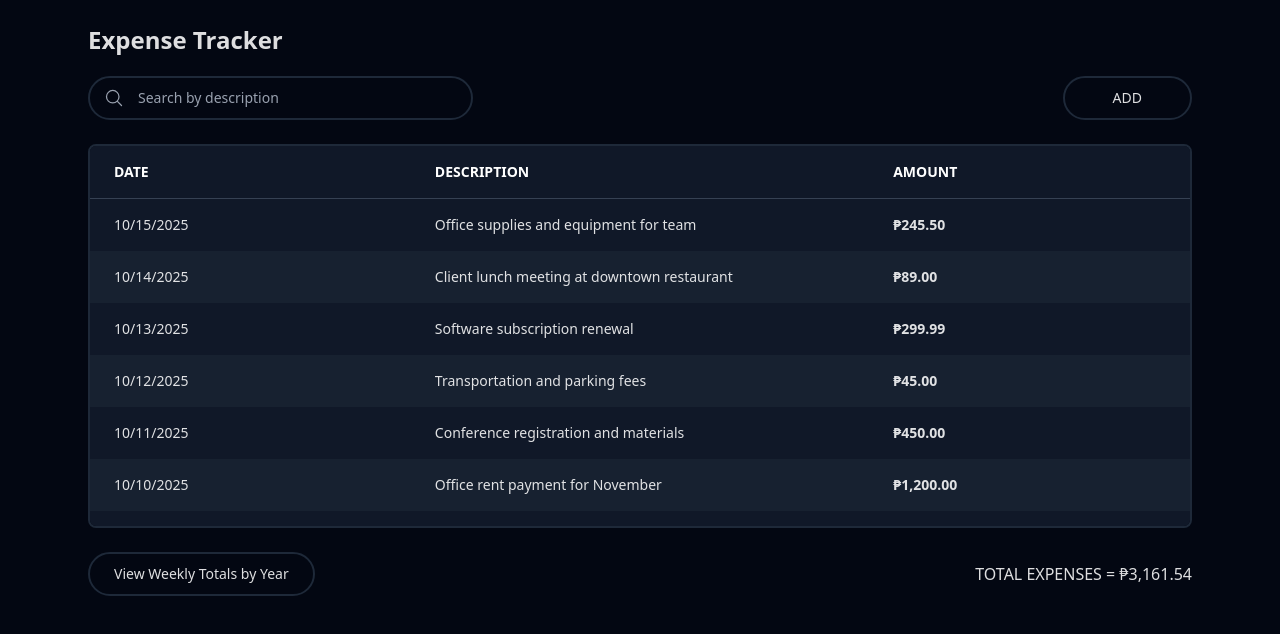
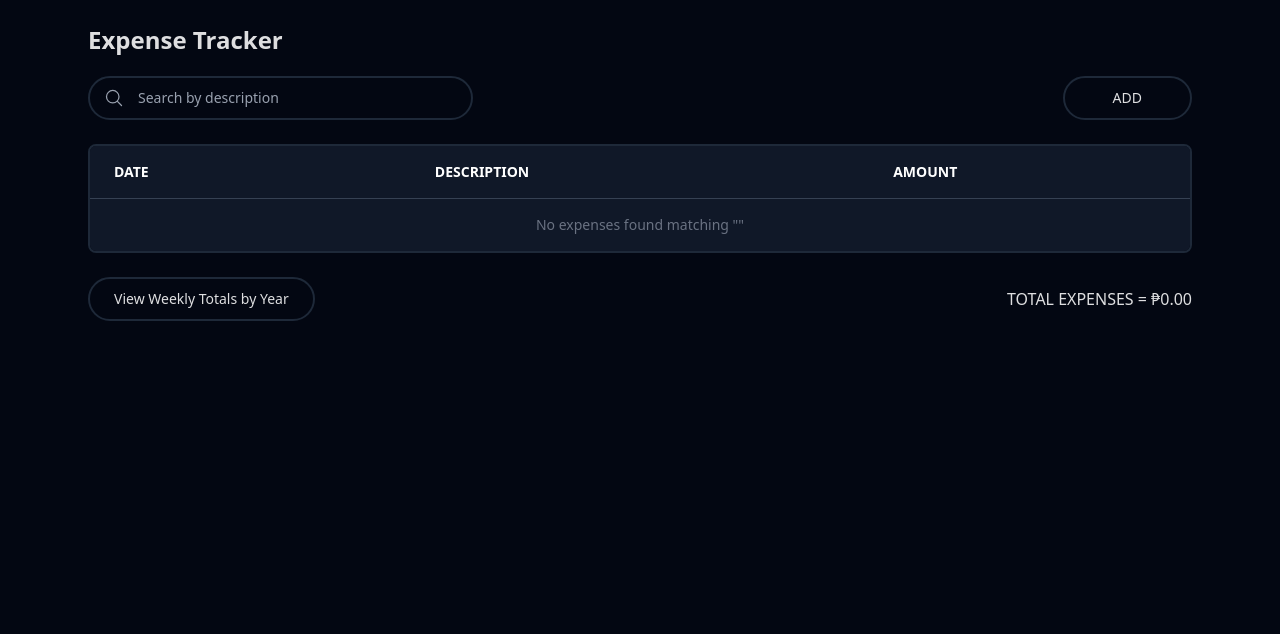
Before and after one commit to EmilB107/ExpenseTracker, a Vue app: page / in a window 1280 px wide. Shown: the top 634 px of the page. Built offline with nearby package versions, Linux system fonts and the light colour scheme.

Commit message:
chore: normalize line endings and remove prefilled sample data

```diff
--- a/src/composable/useStorage.js
+++ b/src/composable/useStorage.js
@@ -4,7 +4,7 @@ export function useStorage() {
   const STORAGE_KEY = 'expense-tracker-data'
 
 
-  // Load expenses from localStorage or return default sample data
+  // Load expenses from localStorage or start with empty list
   const loadExpenses = () => {
     const stored = localStorage.getItem(STORAGE_KEY)
     if (stored) {
@@ -12,22 +12,11 @@ export function useStorage() {
         return JSON.parse(stored)
       } catch (e) {
         console.error('Failed to parse stored expenses:', e)
-        return getDefaultExpenses()
+        return []
       }
     }
-    return getDefaultExpenses()
+    return []
   }
-
-  const getDefaultExpenses = () => [
-    { id: 1, date: '10/15/2025', description: 'Office supplies and equipment for team', amount: 245.50 },
-    { id: 2, date: '10/14/2025', description: 'Client lunch meeting at downtown restaurant', amount: 89.00 },
-    { id: 3, date: '10/13/2025', description: 'Software subscription renewal', amount: 299.99 },
-    { id: 4, date: '10/12/2025', description: 'Transportation and parking fees', amount: 45.00 },
-    { id: 5, date: '10/11/2025', description: 'Conference registration and materials', amount: 450.00 },
-    { id: 6, date: '10/10/2025', description: 'Office rent payment for November', amount: 1200.00 },
-    { id: 7, date: '10/09/2025', description: 'Marketing campaign expenses', amount: 675.25 },
-    { id: 8, date: '10/08/2025', description: 'Utilities and internet service', amount: 156.80 },
-  ]
 
   const expensesRaw = ref(loadExpenses())
 
```
Also changed, not shown: 1 other file (tests, documents, lock files or other folders).
